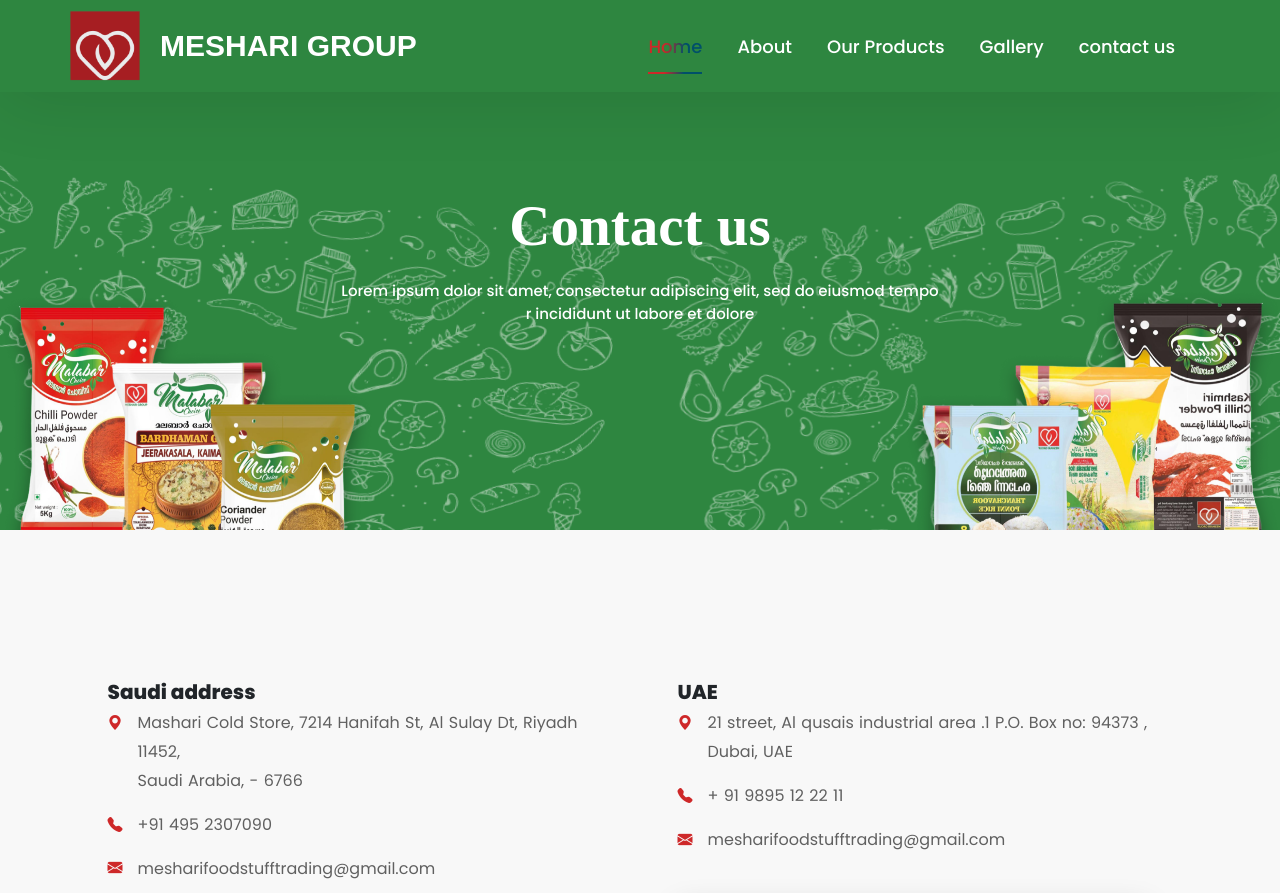
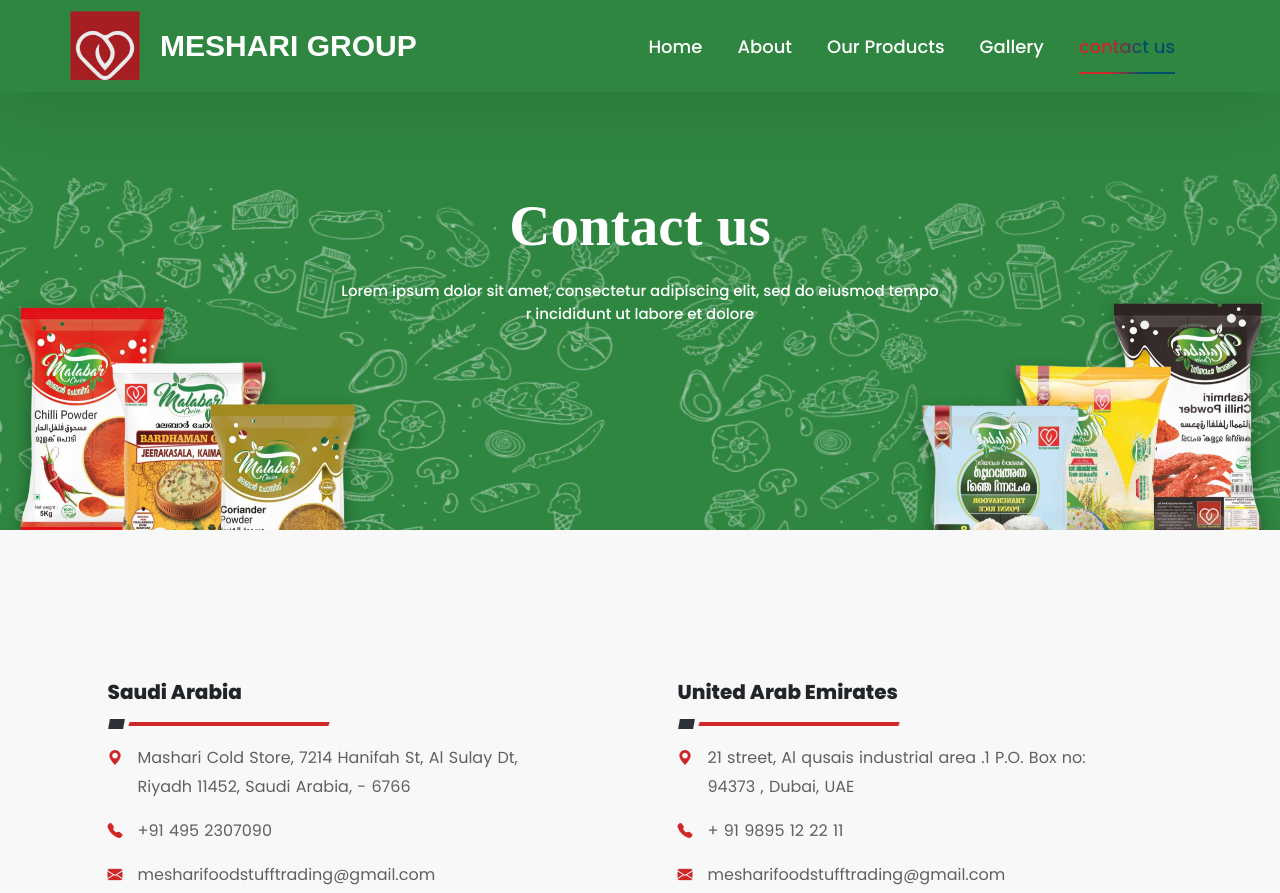
Before and after one commit to Jaseem-v/meshari-group, a website: page contact.html in a window 1280 px wide. Shown: the top 893 px of the page. Drawn offline with nearby package versions, Linux system fonts and the light colour scheme; some packages are replaced by stand-ins of ours; a script that the page names is missing; a web font is replaced by a local one.

```diff
--- a/assets/sass/_base.scss
+++ b/assets/sass/_base.scss
@@ -496,6 +496,9 @@
   }
 }
 
-.row-coloumn{
-  flex-direction: column-reverse;
+.row-coloumn {
+  @media only screen and (max-width: $bp-xsmall) {
+    // font-size: 48.75%;
+    flex-direction: column-reverse;
+  }
 }
--- a/assets/sass/_pages.scss
+++ b/assets/sass/_pages.scss
@@ -305,6 +305,32 @@
 
 /////////////////////////////
 /// contact
+.title-separator {
+    display: block;
+    height: 3px;
+    width: 5rem;
+    margin: 1rem 0 1.5rem;
+    position: relative;
+    width: 1.5rem;
+    height: 1rem;
+    margin-left: 1px;
+    margin-right: 1px;
+    transform: skewX(-10deg);
+    background-color: #2d3239;
+
+
+    &:after {
+        content: '';
+        position: absolute;
+        top: 50%;
+        background: #eee;
+        width: 20rem;
+        height: 4px;
+        left: 2rem;
+        transform: translateY(-50%) skewX(-10deg);
+        background-color: $color-secondary;
+    }
+}
 
 .contact {
     &-page {
@@ -385,10 +411,11 @@
     &__sub-head {
         font-weight: 800;
         position: relative;
+        margin-bottom: 1.5rem;
     }
 
     &__address {
-        max-width: 70.5rem;
+        max-width: 45rem;
     }
 
     &__right-part {
--- a/contact.html
+++ b/contact.html
@@ -66,14 +66,14 @@
                     <h1>MESHARI GROUP</h1>
                 </a>
                 <ul class="navigation__list">
-                    <li class="navigation__items"> <a href="#home" class="navigation__link active">Home</a></li>
+                    <li class="navigation__items"> <a href="#home" class="navigation__link ">Home</a></li>
                     <li class="navigation__items">
                         <a href="about.html" class="navigation__link ">About</a>
                     </li>
                     <li class="navigation__items"> <a href="products.html" class="navigation__link"> Our Products</a>
                     </li>
                     <li class="navigation__items"> <a href="gallery.html" class="navigation__link">Gallery</a></li>
-                    <li class="navigation__items"> <a href="contact.html" class="navigation__link">contact us</a></li>
+                    <li class="navigation__items"> <a href="contact.html" class="navigation__link active">contact us</a></li>
 
                     <div class="hamburger-2" id="hamburger-2">
                         <div class="line"></div>
@@ -100,8 +100,10 @@
                 </div>
             </div>
 
-            <img src="assets/img/header__bg.png" alt="header bg" class="header__bg-img header__bg-img--1 header__bg-img--pattern">
-            <img src="assets/img/header__bg-2.png" alt="header bg" class="header__bg-img header__bg-img--2 header__bg-img--pattern">
+            <img src="assets/img/header__bg.png" alt="header bg"
+                class="header__bg-img header__bg-img--1 header__bg-img--pattern">
+            <img src="assets/img/header__bg-2.png" alt="header bg"
+                class="header__bg-img header__bg-img--2 header__bg-img--pattern">
             <img src="assets/img/bread-crumb/breadcrumb-4.png" alt="header bg"
                 class="header__bg-img breadcrumb__img--1">
             <img src="assets/img/bread-crumb/breadcrumb-3.png" alt="header bg"
@@ -157,16 +159,15 @@
                             <div class="contact__left-part">
                                 <div class="contact__info">
                                     <h2 class="contact__sub-head">
-                                        Saudi address
+                                        Saudi Arabia
                                     </h2>
-                                    <div class="dez-separator style-skew"></div>
-
+                                    <div class="title-separator"></div>
                                     <p class="contact__items contact__address">
                                         <i class="bi bi-geo-alt-fill"></i>
                                         Mashari Cold Store,
                                         7214 Hanifah St,
                                         Al Sulay Dt,
-                                        Riyadh 11452, <br>
+                                        Riyadh 11452,
                                         Saudi Arabia,
                                         - 6766
 
@@ -183,10 +184,12 @@
                                 <div class="contact__map-iframe">
 
                                     <iframe
-                                        src="https://www.google.com/maps/embed?pb=!1m18!1m12!1m3!1d1956.595858126113!2d75.78385977176652!3d11.247302910730363!2m3!1f0!2f0!3f0!3m2!1i1024!2i768!4f13.1!3m3!1m2!1s0x3ba659401e0e9d4d%3A0x7a2fde173b466a8b!2sCamford+Institute+Of+Management!5e0!3m2!1sen!2sin!4v1473501167196"
+                                        src="https://www.google.com/maps/embed?pb=!1m18!1m12!1m3!1d3626.8781052504505!2d46.84078691499829!3d24.627885784164153!2m3!1f0!2f0!3f0!3m2!1i1024!2i768!4f13.1!3m3!1m2!1s0x0%3A0x5cacc9d66b6ee0c!2zMjTCsDM3JzQwLjQiTiA0NsKwNTAnMzQuNyJF!5e0!3m2!1sen!2sin!4v1672400019974!5m2!1sen!2sin"
                                         frameborder="0" style="border:0;" allowfullscreen="" aria-hidden="false"
                                         tabindex="0">
                                     </iframe>
+
+
                                 </div>
 
                             </div>
@@ -196,15 +199,15 @@
 
                                 <div class="contact__info">
                                     <h2 class="contact__sub-head">
-                                        UAE
+                                        United Arab Emirates
                                     </h2>
-                                    <div class="dez-separator style-skew"></div>
+                                    <div class="title-separator"></div>
 
                                     <p class="contact__items contact__address">
                                         <i class="bi bi-geo-alt-fill"></i>
                                         21 street,
                                         Al qusais industrial area .1
-                                        P.O. Box no: 94373 , <br>
+                                        P.O. Box no: 94373 ,
                                         Dubai, UAE
                                     </p>
                                     <p class="contact__items contact__phone">
@@ -220,10 +223,12 @@
                                 <div class="contact__map-iframe">
 
                                     <iframe
-                                        src="https://www.google.com/maps/embed?pb=!1m18!1m12!1m3!1d3504.7499367313976!2d77.1233613145476!3d28.547235082451525!2m3!1f0!2f0!3f0!3m2!1i1024!2i768!4f13.1!3m3!1m2!1s0x390d1c402028c373%3A0xd4af956ce82cfb2!2sRd+Number+1%2C+Block+B%2C+Mahipalpur+Village%2C+Mahipalpur%2C+New+Delhi%2C+Delhi+110076!5e0!3m2!1sen!2sin!4v1475582541985"
+                                        src="https://www.google.com/maps/embed?pb=!1m18!1m12!1m3!1d3607.3976660048456!2d55.387333915011304!3d25.290840083852775!2m3!1f0!2f0!3f0!3m2!1i1024!2i768!4f13.1!3m3!1m2!1s0x0%3A0x2b99c9985ce05927!2zMjXCsDE3JzI3LjAiTiA1NcKwMjMnMjIuMyJF!5e0!3m2!1sen!2sin!4v1672412969667!5m2!1sen!2sin"
                                         frameborder="0" style="border:0;" allowfullscreen="" aria-hidden="false"
                                         tabindex="0">
                                     </iframe>
+
+
                                 </div>
                             </div>
                         </div>
```
Also changed, not shown: assets/dist/style.css.
